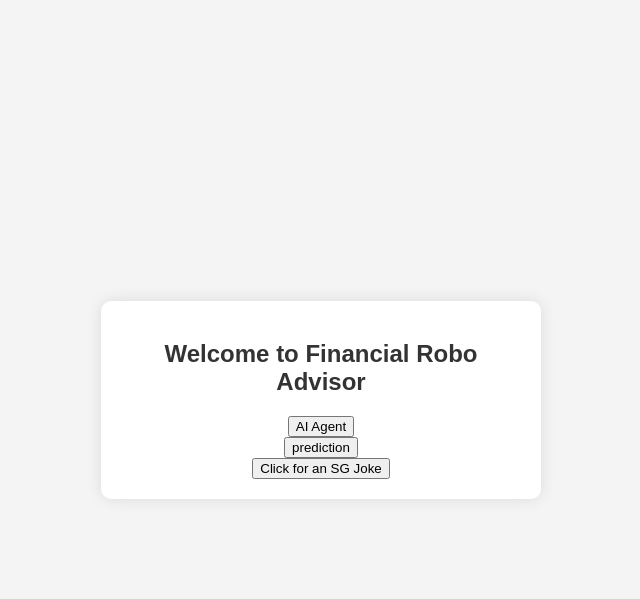
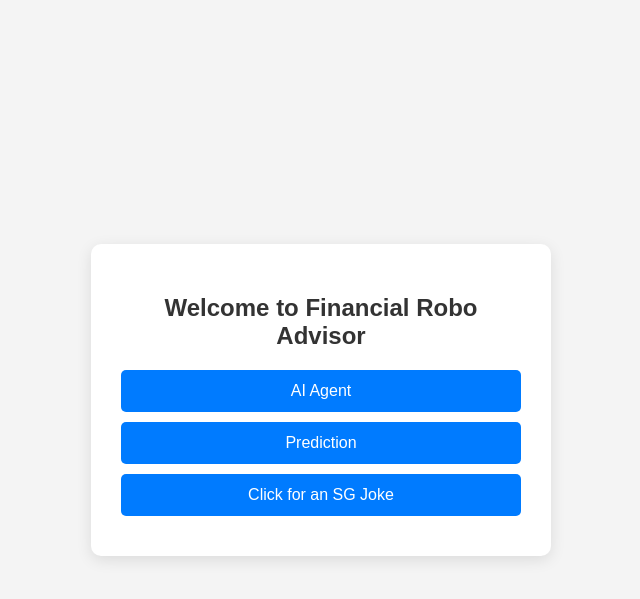
Before and after one commit to thonkychonky/BC3415-Week1-genai-web3, a Flask app: page / in a window 1280 px wide. Shown: the top 599 px of the page, without its empty margins (319-959 px from the left). Run offline with Flask 3, Linux system fonts and the light colour scheme.

Commit message:
Beautify index.html

```diff
--- a/templates/index.html
+++ b/templates/index.html
@@ -17,23 +17,25 @@
         }
 
         .container {
-            background-color: #fff;
-            box-shadow: 0 0 15px rgba(0, 0, 0, 0.1);
+            background-color: #ffffff;
+            box-shadow: 0 4px 15px rgba(0, 0, 0, 0.1);
             border-radius: 10px;
-            padding: 20px;
+            padding: 30px;
             max-width: 400px;
             width: 100%;
             text-align: center;
         }
 
         h2 {
-            color: #333;
+            color: #333333;
             margin-bottom: 20px;
+            font-size: 24px;
         }
 
         p {
-            color: #555;
-            margin-bottom: 15px;
+            color: #555555;
+            margin-bottom: 20px;
+            font-size: 16px;
         }
 
         .input-group {
@@ -43,7 +45,7 @@
         .input-group input {
             width: calc(100% - 20px);
             padding: 10px;
-            border: 1px solid #ccc;
+            border: 1px solid #cccccc;
             border-radius: 5px;
             font-size: 16px;
         }
@@ -51,15 +53,21 @@
         .btn {
             background-color: #007bff;
             color: white;
-            padding: 10px 20px;
+            padding: 12px 20px;
             border: none;
             border-radius: 5px;
             cursor: pointer;
             font-size: 16px;
+            margin-bottom: 10px;
+            width: 100%;
         }
 
         .btn:hover {
             background-color: #0056b3;
+        }
+
+        .btn + .btn {
+            margin-top: 10px;
         }
     </style>
 </head>
@@ -67,16 +75,17 @@
 
     <div class="container">
         <h2>Welcome to Financial Robo Advisor</h2>
+
         <form action="/ai_agent" method="post">
-            <input type="submit" value="AI Agent">
+            <input type="submit" value="AI Agent" class="btn">
         </form>
 
         <form action="/prediction" method="post">
-            <input type="submit" value="prediction">
+            <input type="submit" value="Prediction" class="btn">
         </form>
 
-        <form action="/sg_joke" method ="post">
-            <input type= "submit" value = "Click for an SG Joke">
+        <form action="/sg_joke" method="post">
+            <input type="submit" value="Click for an SG Joke" class="btn">
         </form>
 
         {% if joke %}
```
